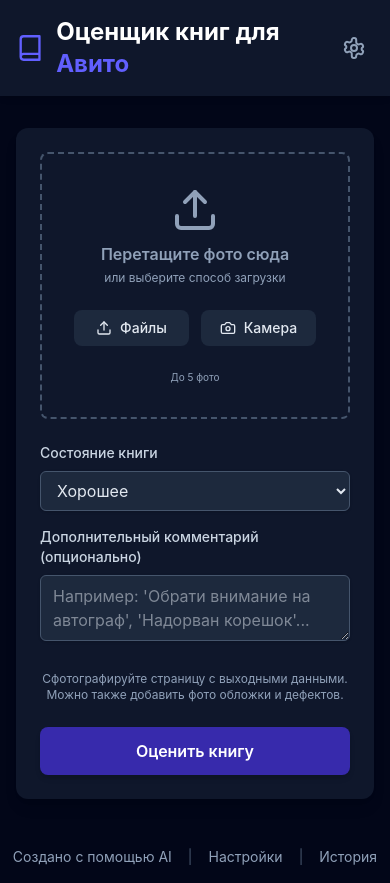
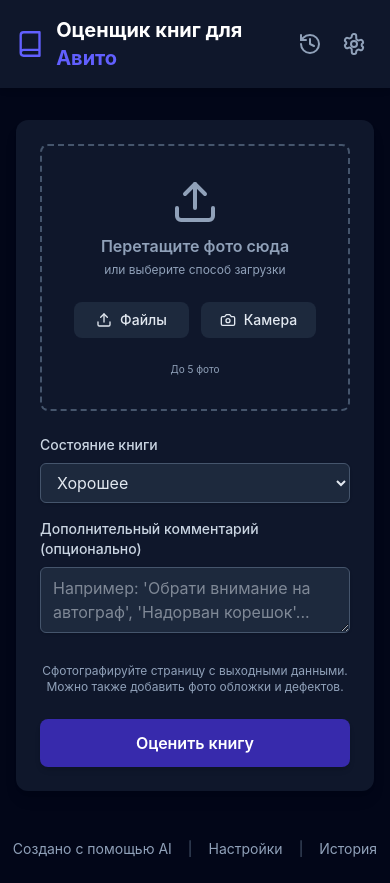
Before and after one commit to Petergluk/Book_Valuer, a React (Vite) app: page / in a window 390 px wide. Built offline with nearby package versions, Linux system fonts and the light colour scheme.

Commit message:
feat: improve history tracking and model fallback
- Add thumbnail generation for history entries
- Enhance markdown export with additional book metadata
- Implement automated model fallback chain
- Add extra Gemini model options to settings
- Refactor header for better navigation accessibility

```diff
--- a/src/App.tsx
+++ b/src/App.tsx
@@ -73,15 +73,50 @@
     if (view !== 'main') navigateTo('main');
 
     try {
+      // Create a tiny thumbnail for history
+      let thumbnailBase64 = '';
+      if (files.length > 0) {
+        thumbnailBase64 = await new Promise<string>((resolve) => {
+          const reader = new FileReader();
+          reader.onload = (e) => {
+            const img = new Image();
+            img.onload = () => {
+              const canvas = document.createElement('canvas');
+              const ctx = canvas.getContext('2d');
+              const maxSize = 100;
+              let width = img.width;
+              let height = img.height;
+              if (width > height) {
+                if (width > maxSize) {
+                  height *= maxSize / width;
+                  width = maxSize;
+                }
+              } else {
+                if (height > maxSize) {
+                  width *= maxSize / height;
+                  height = maxSize;
+                }
+              }
+              canvas.width = width;
+              canvas.height = height;
+              ctx?.drawImage(img, 0, 0, width, height);
+              resolve(canvas.toDataURL('image/jpeg', 0.5));
+            };
+            img.src = e.target?.result as string;
+          };
+          reader.readAsDataURL(files[0]);
+        });
+      }
+
       const result = await analyzeBookImage(files, condition, comment, settings.model, settings.prompt);
 
       const newHistoryEntry: HistoryEntry = {
         id: new Date().toISOString(),
         result,
-        images: [], // Do not save base64 images to prevent localStorage quota limit
+        images: thumbnailBase64 ? [thumbnailBase64] : [],
         timestamp: Date.now(),
       };
-      setHistory(prevHistory => [newHistoryEntry, ...prevHistory].slice(0, 10));
+      setHistory(prevHistory => [newHistoryEntry, ...prevHistory].slice(0, 50));
 
       setCurrentResult(result);
       setStatus(AppStatus.Success);
@@ -132,7 +167,7 @@
 
   return (
     <div className="min-h-screen flex flex-col font-sans bg-slate-50 text-slate-800 dark:bg-slate-950 dark:text-slate-200 transition-colors duration-200">
-      <Header onSettingsClick={() => navigateTo('settings')} onHistoryClick={() => navigateTo('history')} />
+      <Header onHomeClick={() => navigateTo('main')} onSettingsClick={() => navigateTo('settings')} onHistoryClick={() => navigateTo('history')} />
       <main className="flex-grow container mx-auto px-4 py-8 sm:py-12 flex items-center justify-center">
         {renderMainView()}
       </main>
--- a/src/components/Header.tsx
+++ b/src/components/Header.tsx
@@ -1,21 +1,31 @@
 import React from 'react';
 import { BookIcon } from './icons/BookIcon';
 import { SettingsIcon } from './icons/SettingsIcon';
+import { HistoryIcon } from './icons/HistoryIcon';
 
 interface HeaderProps {
+    onHomeClick: () => void;
     onSettingsClick: () => void;
     onHistoryClick: () => void;
 }
 
-export const Header: React.FC<HeaderProps> = ({ onSettingsClick, onHistoryClick }) => {
+export const Header: React.FC<HeaderProps> = ({ onHomeClick, onSettingsClick, onHistoryClick }) => {
   return (
     <header className="w-full bg-white dark:bg-slate-900 shadow-md sticky top-0 z-10">
       <div className="container mx-auto px-4 py-4 flex items-center justify-between gap-3">
-        <button onClick={onHistoryClick} className="flex items-center gap-3 text-left focus:outline-none hover:opacity-80 transition-opacity">
+        <button onClick={onHomeClick} className="flex items-center gap-3 text-left focus:outline-none hover:opacity-80 transition-opacity">
             <BookIcon className="w-8 h-8 text-indigo-500" />
-            <h1 className="text-2xl font-bold text-slate-800 dark:text-white">
+            <h1 className="text-xl sm:text-2xl font-bold text-slate-800 dark:text-white">
               Оценщик книг для <span className="text-indigo-500">Авито</span>
             </h1>
+        </button>
+        <div className="flex items-center gap-1 sm:gap-2">
+            <button
+                onClick={onHistoryClick}
+                aria-label="История"
+                className="p-2 rounded-full text-slate-500 dark:text-slate-400 hover:bg-slate-100 dark:hover:bg-slate-700 transition-colors"
+            >
+                <HistoryIcon className="w-6 h-6" />
             </button>
             <button
                 onClick={onSettingsClick}
@@ -25,6 +35,7 @@
                 <SettingsIcon className="w-6 h-6" />
             </button>
         </div>
+      </div>
     </header>
   );
 };
--- a/src/components/HistoryScreen.tsx
+++ b/src/components/HistoryScreen.tsx
@@ -21,13 +21,20 @@
     let mdContent = '# История оценок книг\n\n';
     history.forEach(item => {
       mdContent += `## ${item.result.bookDetails.title}\n`;
+      mdContent += `**Оценка:** ${item.result.priceAnalysis.suggestedPrice} ₽ (от ${item.result.priceAnalysis.min_price} ₽ до ${item.result.priceAnalysis.max_price} ₽)\n`;
+      mdContent += `**Дата оценки:** ${new Date(item.timestamp).toLocaleString('ru-RU')}\n`;
+      if (item.result.priceAnalysis.findbookUrl) {
+          mdContent += `**FindBook:** ${item.result.priceAnalysis.findbookUrl}\n`;
+      }
+      mdContent += `\n### Текст объявления\n${item.result.adContent.title}\n\n${item.result.adContent.description}\n\n`;
+      mdContent += `**Выходные данные:**\n`;
       mdContent += `**Автор:** ${item.result.bookDetails.author}\n`;
       mdContent += `**Год:** ${item.result.bookDetails.year}\n`;
       mdContent += `**Издательство:** ${item.result.bookDetails.publisher}\n`;
-      mdContent += `**Оценка:** ${item.result.priceAnalysis.suggestedPrice} ₽ (от ${item.result.priceAnalysis.min_price} ₽ до ${item.result.priceAnalysis.max_price} ₽)\n`;
-      mdContent += `**Дата оценки:** ${new Date(item.timestamp).toLocaleString('ru-RU')}\n\n`;
-      mdContent += `### Текст объявления\n**Заголовок:** ${item.result.adContent.title}\n\n${item.result.adContent.description}\n\n`;
-      mdContent += `---\n\n`;
+      if (item.result.bookDetails.circulation) {
+          mdContent += `**Тираж:** ${item.result.bookDetails.circulation}\n`;
+      }
+      mdContent += `\n---\n\n`;
     });
 
     const blob = new Blob([mdContent], { type: 'text/markdown;charset=utf-8' });
--- a/src/components/SettingsScreen.tsx
+++ b/src/components/SettingsScreen.tsx
@@ -68,6 +68,8 @@
                   className="w-full px-3 py-2 bg-white dark:bg-slate-800 border border-slate-300 dark:border-slate-600 rounded-md shadow-sm focus:outline-none focus:ring-indigo-500 focus:border-indigo-500 text-slate-900 dark:text-white"
                 >
                   <option value="gemini-3.7-flash">Gemini 3.7 Flash (Рекомендуется)</option>
+                  <option value="gemini-3.6-flash">Gemini 3.6 Flash</option>
+                  <option value="gemini-3.5-flash">Gemini 3.5 Flash</option>
                   <option value="gemini-3.1-pro-preview">Gemini 3.1 Pro (Высокое качество)</option>
                   <option value="gemini-2.5-flash">Gemini 2.5 Flash</option>
                   <option value="gemini-2.5-pro">Gemini 2.5 Pro</option>
--- /dev/null
+++ b/src/components/icons/HistoryIcon.tsx
@@ -0,0 +1,20 @@
+import React from 'react';
+
+export const HistoryIcon: React.FC<{ className?: string }> = ({ className }) => (
+  <svg
+    xmlns="http://www.w3.org/2000/svg"
+    width="24"
+    height="24"
+    viewBox="0 0 24 24"
+    fill="none"
+    stroke="currentColor"
+    strokeWidth="2"
+    strokeLinecap="round"
+    strokeLinejoin="round"
+    className={className}
+  >
+    <path d="M3 12a9 9 0 1 0 9-9 9.75 9.75 0 0 0-6.74 2.74L3 8" />
+    <path d="M3 3v5h5" />
+    <path d="M12 7v5l4 2" />
+  </svg>
+);
--- a/vite.config.ts
+++ b/vite.config.ts
@@ -5,7 +5,8 @@
 // https://vitejs.dev/config/
 export default defineConfig({
   plugins: [react(), tailwindcss()],
+  base: './',
   define: {
-    'process.env.API_KEY': JSON.stringify(process.env.VITE_API_KEY || process.env.API_KEY || '')
+    'process.env.API_KEY': JSON.stringify(process.env.GEMINI_API_KEY || process.env.VITE_API_KEY || process.env.API_KEY || '')
   }
 })
```
Also changed, not shown: src/services/geminiService.ts (+31 -8 lines). Lines whose indentation alone changed are shown as unchanged.
